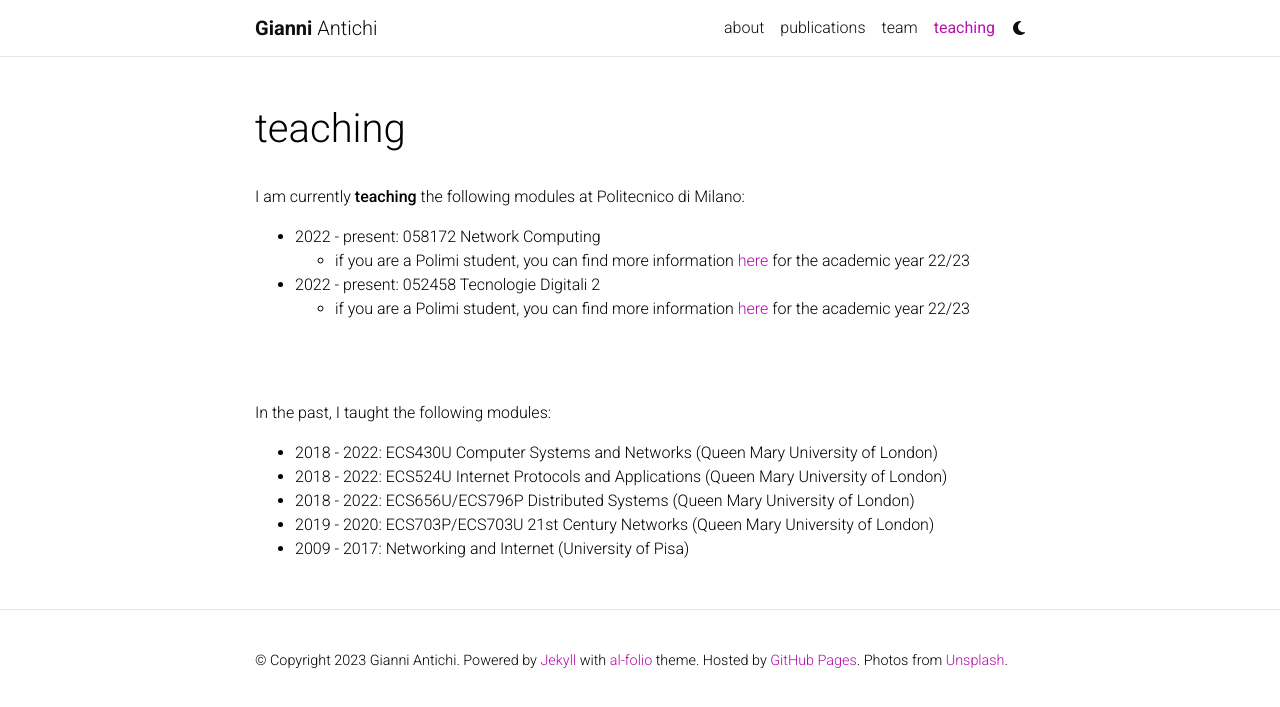
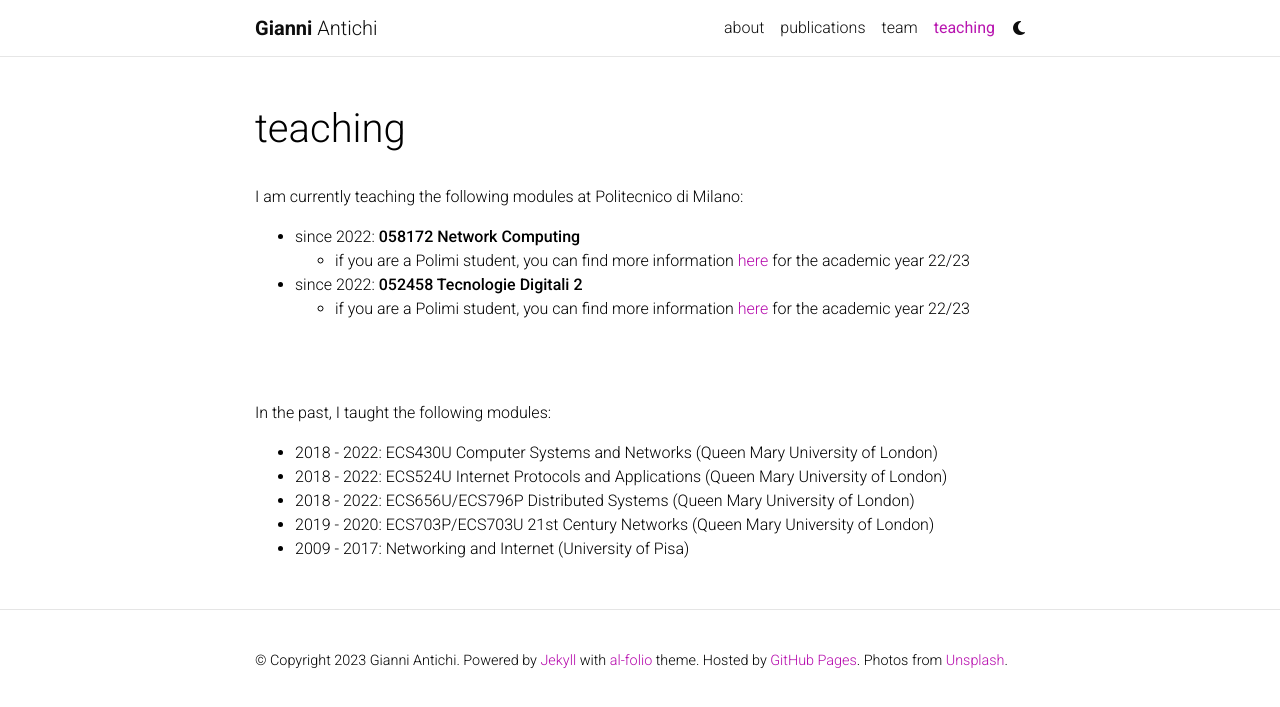
Before and after one commit to GianniAntichi/GianniAntichi.github.io, a Jekyll site: the page built from _pages/teaching.md, in a window 1280 px wide. Shown: the top 707 px of the page. Built offline with Jekyll 4.4.1, drawn with Linux system fonts in a browser that asks for light colours; comment, search, counter and statistics services are not loaded; a style sheet for code colours, icons or effects is not loaded.

Commit message:
some changes at teaching page

```diff
--- a/_pages/teaching.md
+++ b/_pages/teaching.md
@@ -7,10 +7,10 @@ nav: true
 nav_order: 3
 ---
 
-I am currently **teaching** the following modules at Politecnico di Milano:
-- 2022 - present: 058172 Network Computing
+I am currently teaching the following modules at Politecnico di Milano:
+- since 2022: **058172 Network Computing**
 	- if you are a Polimi student, you can find more information [here](https://webeep.polimi.it/course/view.php?id=9734) for the academic year 22/23
-- 2022 - present: 052458 Tecnologie Digitali 2
+- since 2022: **052458 Tecnologie Digitali 2**
 	- if you are a Polimi student, you can find more information [here](https://webeep.polimi.it/course/view.php?id=9897) for the academic year 22/23
 
 <br>
```
